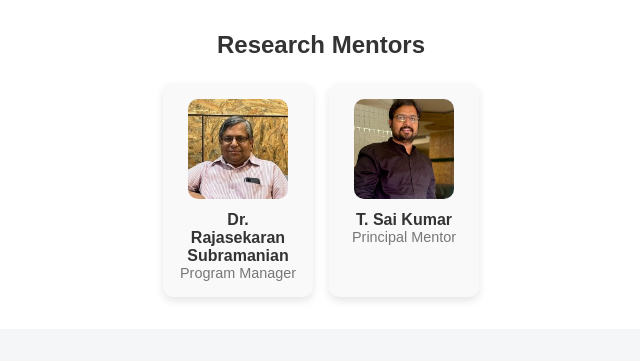
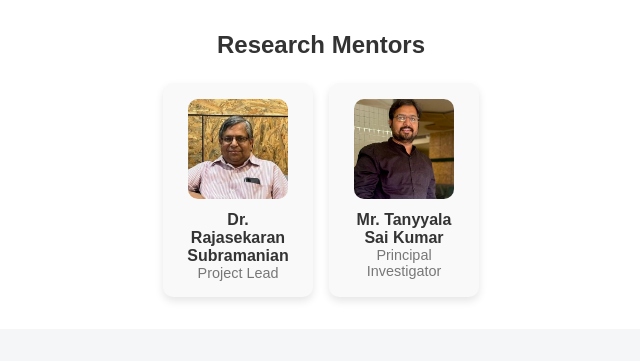
Before and after one commit to PhishGuard360/PhishGuard360, a Flask app: page /team in a window 1280 px wide. Shown: the part 133-495 px from the top of the page, without its empty margins (319-959 px from the left). Run offline with Flask 3, Linux system fonts and the light colour scheme; some libraries are stand-ins or nearby versions.

Commit message:
Update team.html

```diff
--- a/templates/team.html
+++ b/templates/team.html
@@ -183,14 +183,14 @@
                 <img src="static/avatar1.jpg" alt="Dr. Rajasekaran" class="photo">
                 <div>
                     <p class="team-member-name">Dr. Rajasekaran Subramanian</p>
-                    <p class="team-member-role">Program Manager</p>
+                    <p class="team-member-role">Project Lead</p>
                 </div>
             </div>
             <div class="men">
                 <img src="static/avatar2.jpg" alt="T. Sai Kumar" class="photo">
                 <div>
-                    <p class="team-member-name">T. Sai Kumar</p>
-                    <p class="team-member-role">Principal Mentor</p>
+                    <p class="team-member-name">Mr. Tanyyala Sai Kumar</p>
+                    <p class="team-member-role">Principal Investigator</p>
                 </div>
             </div>
         </div>
```
